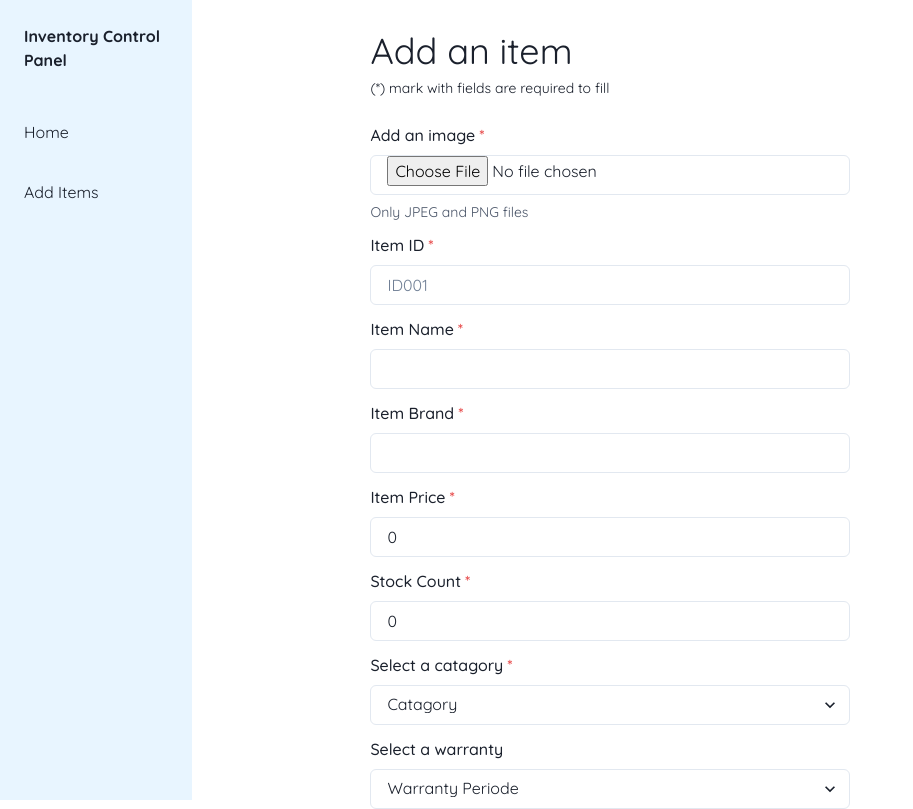
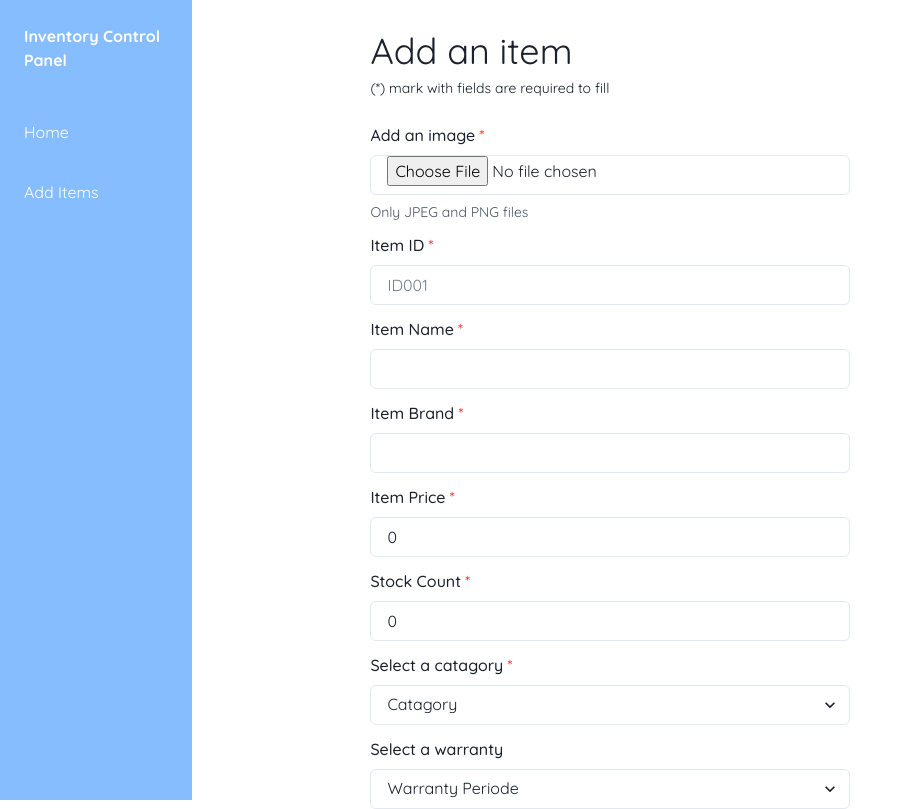
Before and after one commit to hrtechplus/InspiredTech-Tracking, a React (Create React App) app in the folder frontend/: page /inventoryPanel/addItems in a window 1280 px wide. Shown: the top 809 px of the page, without its empty margins (0-913 px from the left). Built offline with nearby package versions, Linux system fonts and the light colour scheme.

Commit message:
Change slide bar colors

```diff
--- a/frontend/src/index.css
+++ b/frontend/src/index.css
@@ -11,7 +11,8 @@
 .slide-bar-container {
     display: flex;
     flex-direction: column;
-    background: #e8f5ff;
+    /* background: #e8f5ff; */
+    background: #86BDFF;
     width: 15%;
     height: 100%;
     position: fixed;
@@ -21,6 +22,7 @@
     margin-top: 24px;
     margin-bottom: 36px;
     padding-left: 24px;
+    color: #ffffff;
 }
 
 .slide-bar-container .in-panel-slide-btn {
@@ -28,12 +30,14 @@
     height: 60px;
     padding-top: 12px;
     padding-left: 24px;
+    color: #ffffff;
     /* transition: 0.5s; */
 }
 
 .slide-bar-container .in-panel-slide-btn:hover {
     background: #f6fbff;
     font-weight: 600;
+    color: #000000;
 }
 
 /* Edit Button in Home page */
```
